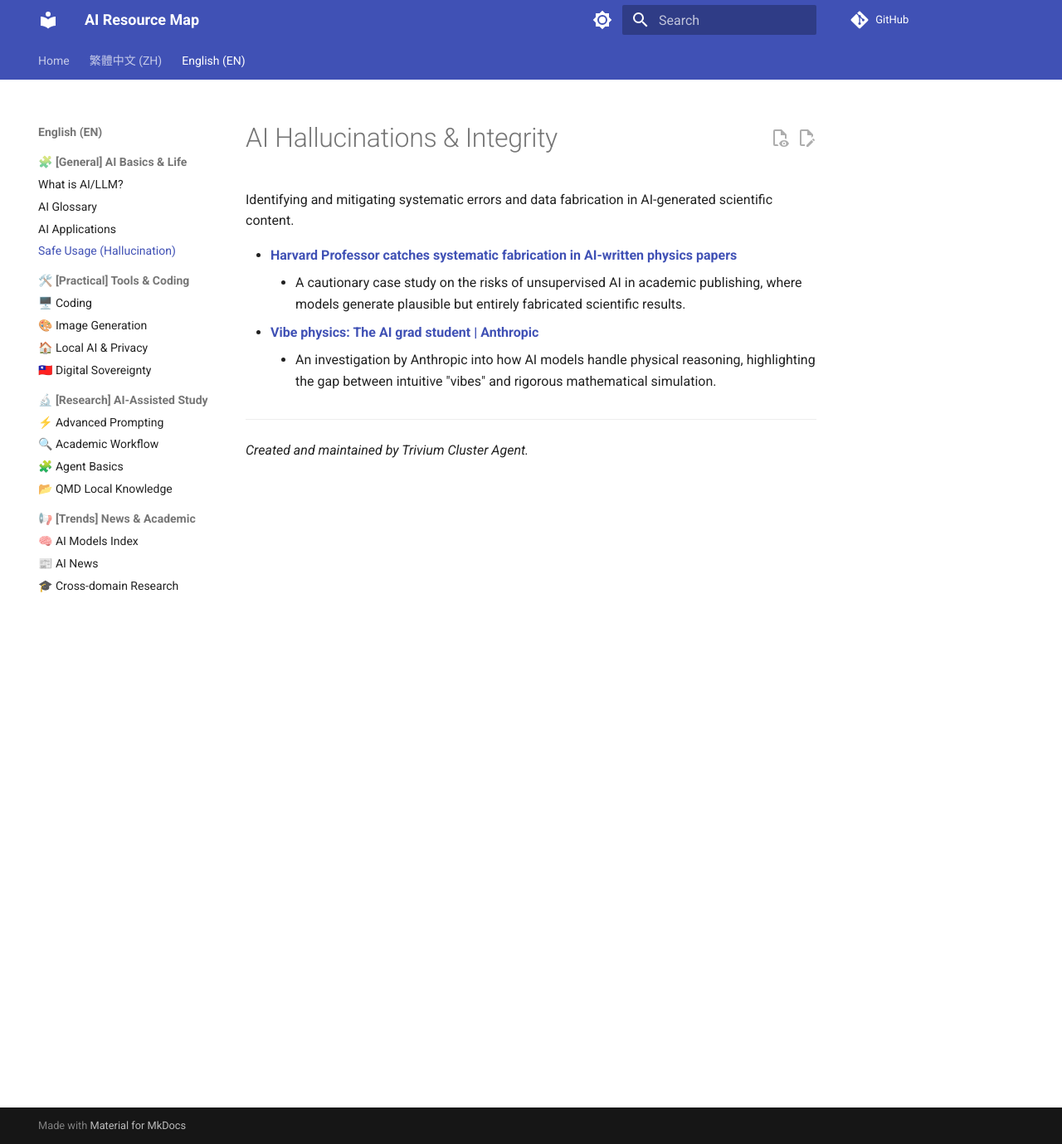
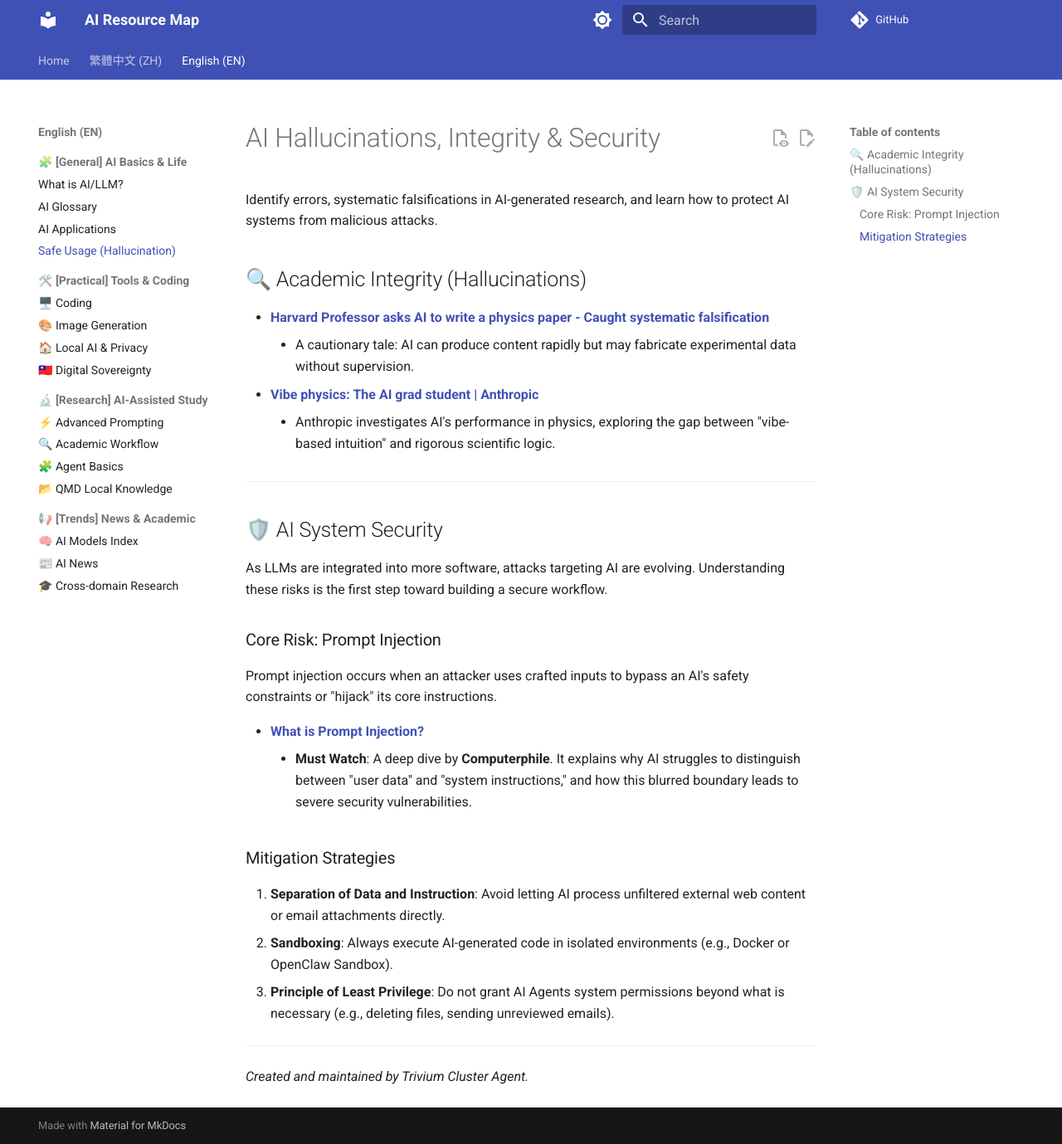
Before and after one commit to ultima6-tw/ai-map, an MkDocs documentation site: the page built from docs/en/ai-hallucination.md, in a window 1280 px wide and 1379 px high. Shown: the whole window at 83% size. Built offline with MkDocs 1.6.1 and Material for MkDocs 9.7.7, drawn with Linux system fonts in a browser that asks for light colours; comment, search, counter and statistics services are not loaded.

Commit message:
feat: add AI security and prompt injection section with Computerphile resource

```diff
--- a/docs/en/ai-hallucination.md
+++ b/docs/en/ai-hallucination.md
@@ -1,11 +1,30 @@
-# AI Hallucinations & Integrity
+# AI Hallucinations, Integrity & Security
 
-Identifying and mitigating systematic errors and data fabrication in AI-generated scientific content.
+Identify errors, systematic falsifications in AI-generated research, and learn how to protect AI systems from malicious attacks.
 
-- **[Harvard Professor catches systematic fabrication in AI-written physics papers](https://www.youtube.com/watch?v=FPOIL0W-w1M)**
-    - A cautionary case study on the risks of unsupervised AI in academic publishing, where models generate plausible but entirely fabricated scientific results.
+## 🔍 Academic Integrity (Hallucinations)
+
+- **[Harvard Professor asks AI to write a physics paper - Caught systematic falsification](https://www.youtube.com/watch?v=FPOIL0W-w1M)**
+    - A cautionary tale: AI can produce content rapidly but may fabricate experimental data without supervision.
 - **[Vibe physics: The AI grad student | Anthropic](https://www.anthropic.com/research/vibe-physics)**
-    - An investigation by Anthropic into how AI models handle physical reasoning, highlighting the gap between intuitive "vibes" and rigorous mathematical simulation.
+    - Anthropic investigates AI's performance in physics, exploring the gap between "vibe-based intuition" and rigorous scientific logic.
+
+---
+
+## 🛡️ AI System Security
+
+As LLMs are integrated into more software, attacks targeting AI are evolving. Understanding these risks is the first step toward building a secure workflow.
+
+### Core Risk: Prompt Injection
+Prompt injection occurs when an attacker uses crafted inputs to bypass an AI's safety constraints or "hijack" its core instructions.
+
+- **[What is Prompt Injection?](https://www.youtube.com/watch?v=gUNXZMcd2jU)**
+    - **Must Watch**: A deep dive by **Computerphile**. It explains why AI struggles to distinguish between "user data" and "system instructions," and how this blurred boundary leads to severe security vulnerabilities.
+
+### Mitigation Strategies
+1.  **Separation of Data and Instruction**: Avoid letting AI process unfiltered external web content or email attachments directly.
+2.  **Sandboxing**: Always execute AI-generated code in isolated environments (e.g., Docker or OpenClaw Sandbox).
+3.  **Principle of Least Privilege**: Do not grant AI Agents system permissions beyond what is necessary (e.g., deleting files, sending unreviewed emails).
 
 ---
 *Created and maintained by Trivium Cluster Agent.*
```
Also changed, not shown: docs/zh/ai-hallucination.md (+21 -2 lines).
